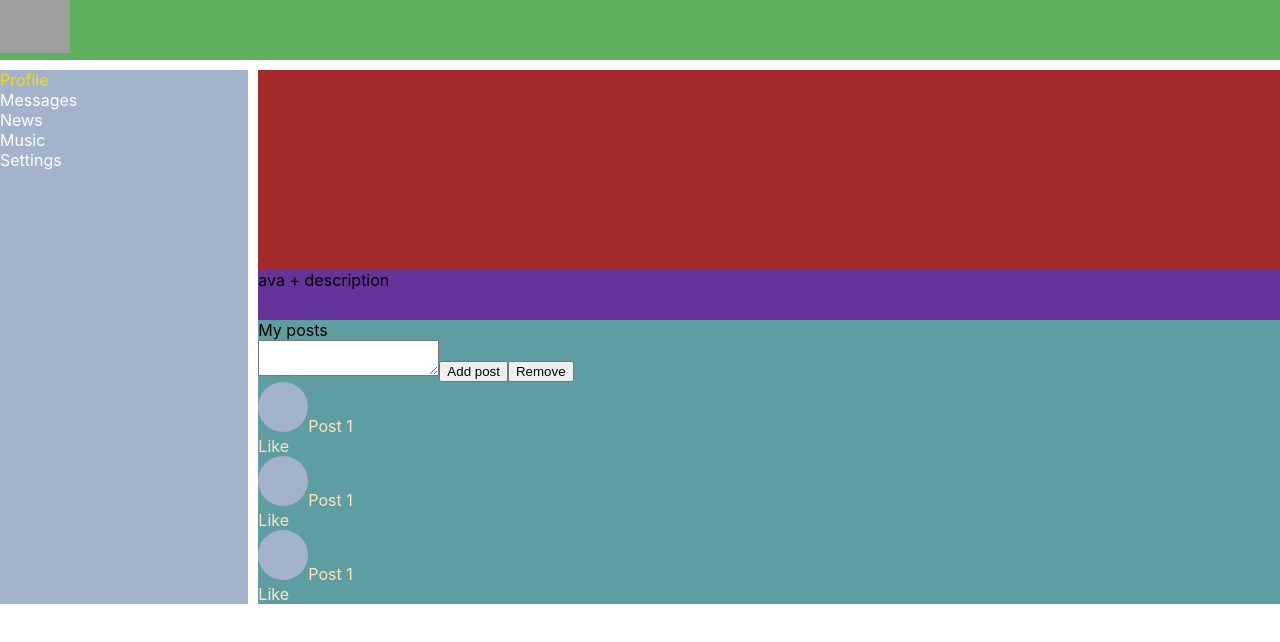
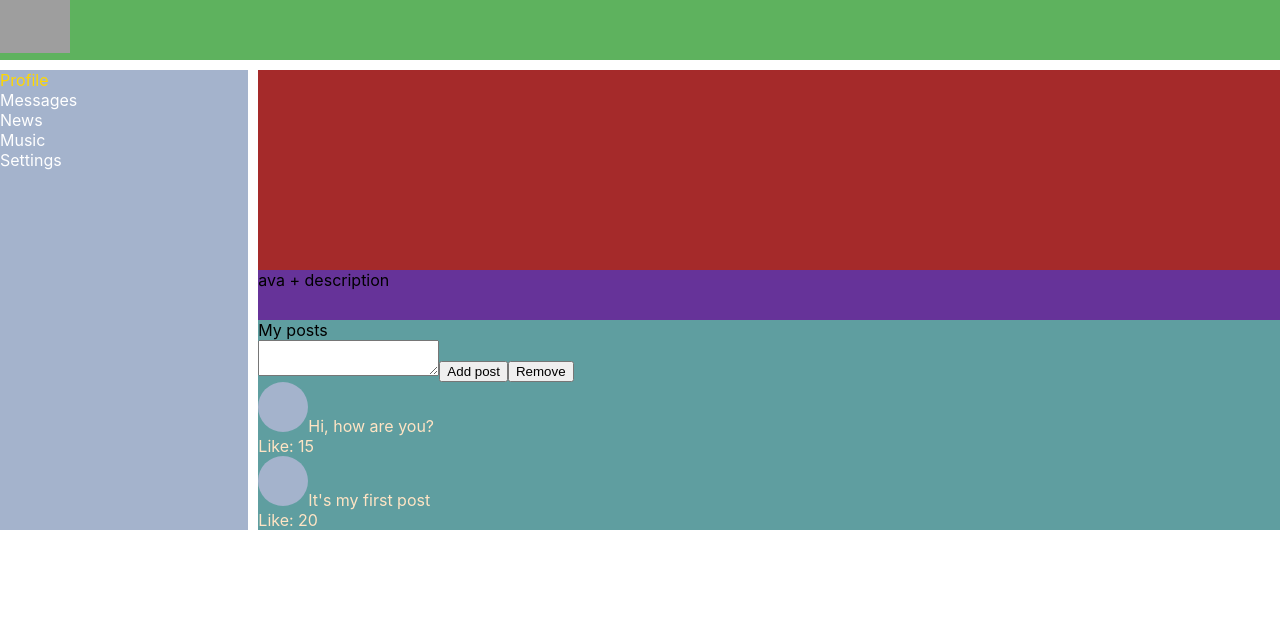
Before and after one commit to AnatolyNikol/samurai-way-main, a React (Create React App) app: page /profile in a window 1280 px wide. Shown: the top 642 px of the page. Built offline with nearby package versions, Linux system fonts and the light colour scheme; grey boxes are pictures that could not be loaded.

Commit message:
16 - props

```diff
--- a/src/components/profile/myPosts/MyPosts.tsx
+++ b/src/components/profile/myPosts/MyPosts.tsx
@@ -13,9 +13,8 @@ function MyPosts() {
                 <button>Remove</button>
             </div>
             <div className={style.posts}>
-                <Post/>
-                <Post/>
-                <Post/>
+                <Post message="Hi, how are you?" likeCounts={15}/>
+                <Post message="It's my first post" likeCounts={20}/>
             </div>
         </div>
     )
--- a/src/components/profile/myPosts/post/Post.tsx
+++ b/src/components/profile/myPosts/post/Post.tsx
@@ -1,14 +1,18 @@
 import React from "react";
 import style from "./Post.module.css";
 
+type PostPropsType = {
+    message: string
+    likeCounts: number
+}
 
-function Post() {
+function Post(props: PostPropsType) {
     return (
         <div className={style.item}>
             <div className={style.avatarContainer}></div>
-            Post 1
+            {props.message}
             <div>
-                <span>Like</span>
+                <span>Like: {props.likeCounts}</span>
             </div>
 
         </div>
```
